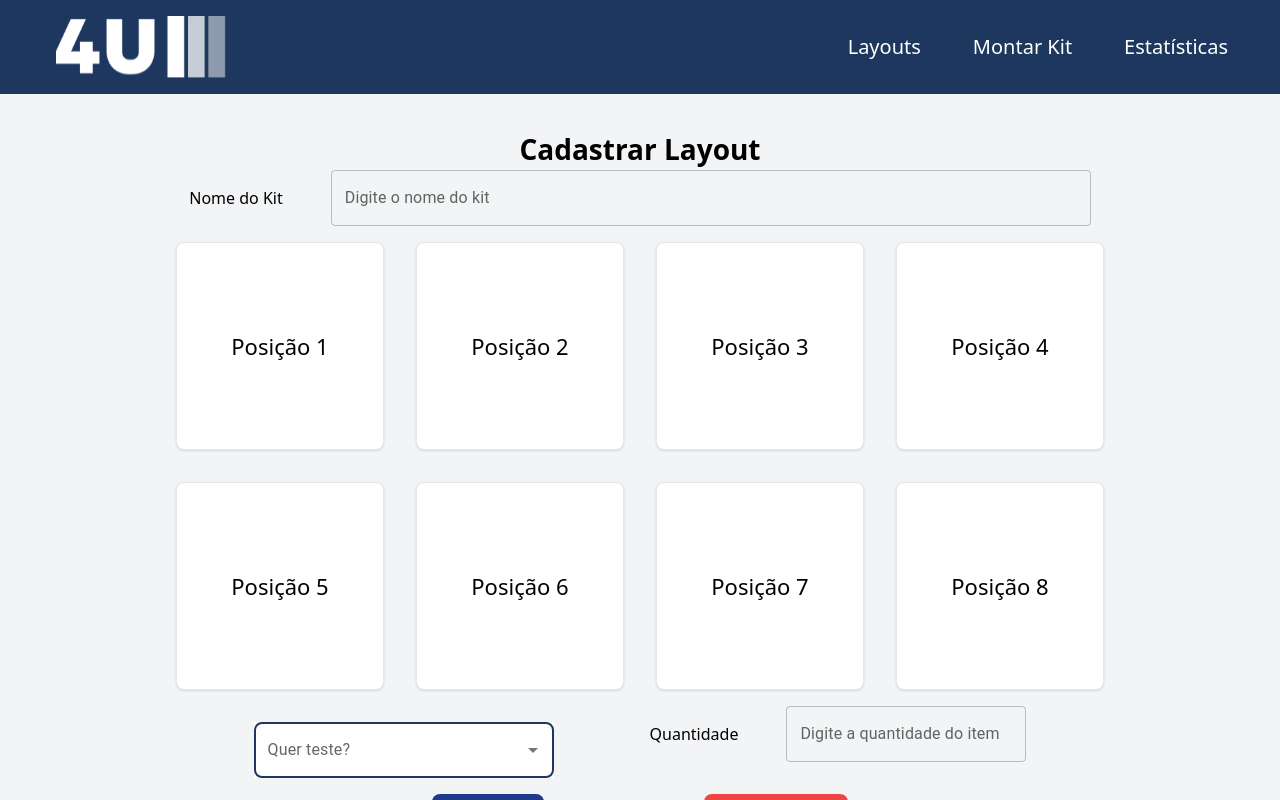
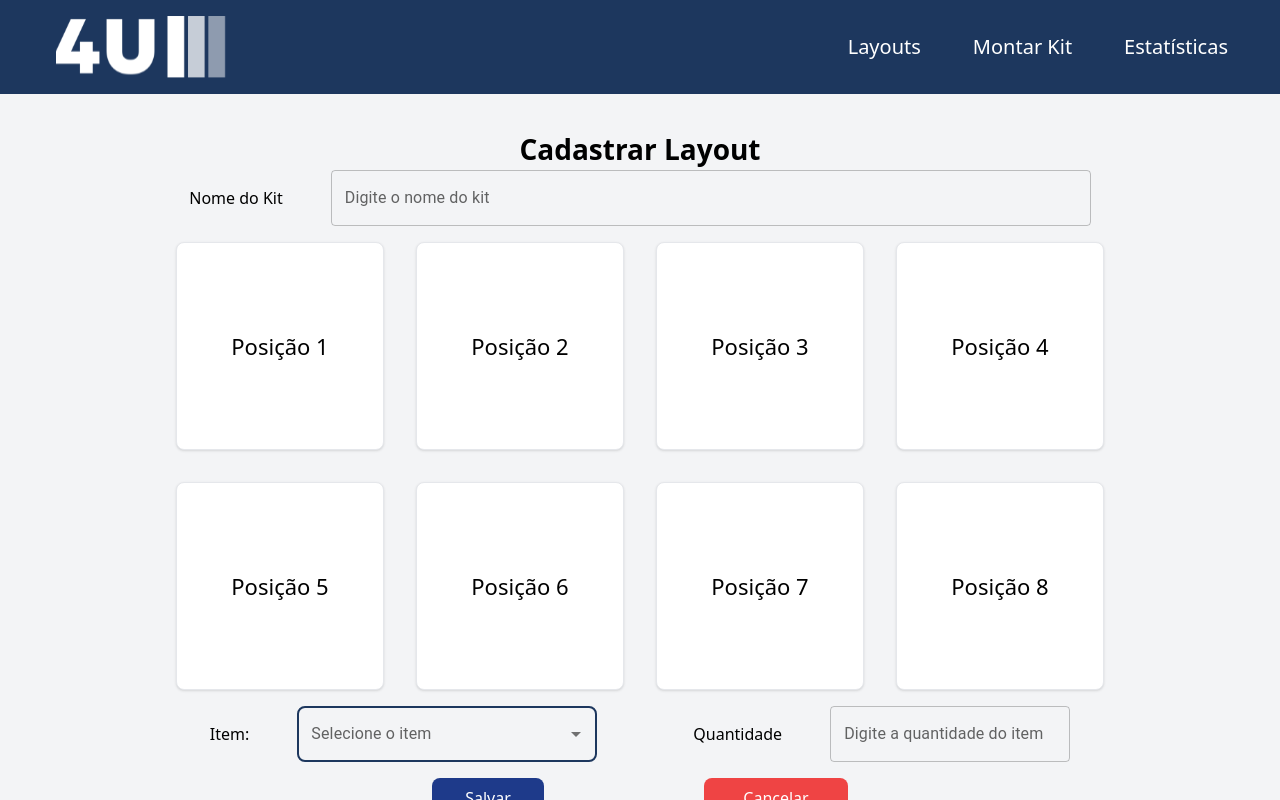
Before and after one commit to Inteli-College/2024-T0008-EC05-G04, a React (Create React App) app in the folder src/frontend/my-app/: page /cadastroKit in a window 1280 px wide. Built offline with nearby package versions, Linux system fonts and the light colour scheme; no server answers.

Commit message:
feat: Adding button onclick, handling new itensKit

```diff
--- a/src/frontend/my-app/src/components/autocomple.tsx
+++ /dev/null
@@ -1,61 +0,0 @@
-import * as React from 'react';
-import TextField from '@mui/material/TextField';
-import Autocomplete from '@mui/material/Autocomplete';
-
-interface Robot {
-    id: number;
-    name: string;
-    route: string;
-  }
-
-
-interface Item {
-id: number;
-name: string;
-}
-
-interface Props {
-  items: Item[] | null | Robot[];
-  text: string;
-  size: number;
-  onChangeValue: (id: number) => void;
-}
-
-const autocomplete: React.FC<Props> = ({ items, text, size,onChangeValue }) => {
-    const combinedOptions: (Item | Robot)[] = items ? [...(items as Item[]), ...(items as Robot[])] : [];
-    return (
-    <div className="flex justify-center my-4">
-      <Autocomplete
-        disablePortal
-        id="combo-box-demo"
-        options={combinedOptions|| []}
-        getOptionLabel={(option: Item | Robot) => option.name}
-        onChange={(event, value) => onChangeValue(value ? value.id : 0)} // Use the onChange event to call onSelectRobot
-        sx={{
-          width: size,
-          "& .MuiOutlinedInput-root": {
-            "& fieldset": {
-              borderColor: "#1D375E",
-              borderWidth: '2px',
-              borderRadius: '8px'
-            },
-            "&:hover fieldset": {
-              borderColor: "#1D375E",
-            },
-            "&.Mui-focused fieldset": {
-              borderColor: "#1D375E",
-            }
-          }
-        }}
-        renderInput={(params) => (
-          <TextField
-            {...params}
-            label= {text}
-            className="bg-white text-base"
-          />
-        )}
-      />
-    </div>
-  );
-}
-export default autocomplete
--- a/src/frontend/my-app/src/components/button.tsx
+++ b/src/frontend/my-app/src/components/button.tsx
@@ -4,13 +4,14 @@ import React from 'react';
 interface ButtonMedioProps{
     title: string
     props:string
+    onChangeValue: () => void | null;
 }
 
-const ButtonMedio: React.FC<ButtonMedioProps>  = ({title, props}) => {
+const ButtonMedio: React.FC<ButtonMedioProps>  = ({title, props,onChangeValue}) => {
     return(
         <div>
            <div>
-           <button className={`${props} rounded-lg h-10 text-white`}>{title}</button>
+           <button className={`${props} rounded-lg h-10 text-white`} onClick={onChangeValue}>{title}</button>
            </div>
         </div>
     );
--- a/src/frontend/my-app/src/components/cardItem.tsx
+++ b/src/frontend/my-app/src/components/cardItem.tsx
@@ -1,13 +1,22 @@
 import { useEffect, useState } from "react";
 
+
+interface itemKit {
+    kit_id: number
+    position: number
+    item_id: number
+    quantity: number
+}
 interface CardItemProps{
     item: number
     onSelectItem: (item: number) => void;
     num: number
+    kitItems: itemKit[]
 }
 
-const CardItem: React.FC<CardItemProps>  = ({item,onSelectItem, num}) => {
-    const [borderStyle, setBorderStyle] = useState<string>("border-black");
+const CardItem: React.FC<CardItemProps>  = ({item,onSelectItem, num, kitItems}) => {
+    const [borderStyle, setBorderStyle] = useState<string>("");
+    const [backgroundStyle, setBackgroundStyle] = useState<string>("bg-white");
     useEffect(() => {
         if (num === item) {
             // Change the border style if num equals item
@@ -17,9 +26,18 @@ const CardItem: React.FC<CardItemProps>  = ({item,onSelectItem, num}) => {
             setBorderStyle("");
         }
     }, [num])
+
+    useEffect(() =>{
+        kitItems.map(item => {
+            if (item.item_id == num){
+                setBackgroundStyle("bg-violet-600")
+            }
+        })
+    })
+
     return(
         <div>
-            <div className={`bg-white rounded-lg border ${borderStyle} shadow w-52 h-52 flex items-center justify-center transition duration-500  hover:text-violet-600`} onClick={() => onSelectItem(item)}>
+            <div className={`${backgroundStyle}  rounded-lg border ${borderStyle} shadow w-52 h-52 flex items-center justify-center transition duration-500  hover:text-violet-600`} onClick={() => onSelectItem(item)}>
                     <p className="text-[22px] black">
                         Posição {item}
                     </p>
--- /dev/null
+++ b/src/frontend/my-app/src/components/searchBar.tsx
@@ -0,0 +1,73 @@
+import * as React from 'react';
+import TextField from '@mui/material/TextField';
+import Autocomplete from '@mui/material/Autocomplete';
+import { Label } from '@mui/icons-material';
+
+interface Robot {
+    id: number;
+    name: string;
+    route: string;
+  }
+
+
+interface Item {
+id: number;
+name: string;
+}
+
+interface Props {
+  items: Item[] | null | Robot[];
+  text: string;
+  label: string;
+  size: number;
+  onChangeValue: (id: number) => void;
+}
+
+const autocomplete: React.FC<Props> = ({ items, text, label ,size,onChangeValue }) => {
+    let combinedOptions: (Item | Robot)[] = [];
+    if (items) {
+      if ((items as Item[]).length > 0) {
+        combinedOptions = items as Item[];
+      } else if ((items as Robot[]).length > 0) {
+        combinedOptions = items as Robot[];
+      }
+    }
+    return (
+      <div className='flex items-center mb-4 ml-0'>
+        <div className='text-[16px] mr-12'>
+            <p className= "font-medium text-[16px]" >{text}</p>
+        </div>
+        <Autocomplete
+          disablePortal
+          id="combo-box-demo"
+          options={combinedOptions|| []}
+          getOptionLabel={(option: Item | Robot) => option.name}
+          onChange={(event, value) => onChangeValue(value ? value.id : 0)} // Use the onChange event to call onSelectRobot
+          sx={{
+            width: size,
+            "& .MuiOutlinedInput-root": {
+              "& fieldset": {
+                borderColor: "#1D375E",
+                borderWidth: '2px',
+                borderRadius: '8px'
+              },
+              "&:hover fieldset": {
+                borderColor: "#1D375E",
+              },
+              "&.Mui-focused fieldset": {
+                borderColor: "#1D375E",
+              }
+            }
+          }}
+          renderInput={(params) => (
+            <TextField
+              {...params}
+              label= {label}
+              className=" text-base"
+            />
+          )}
+        />
+    </div>
+  );
+}
+export default autocomplete
--- a/src/frontend/my-app/src/pages/cadastroKit.tsx
+++ b/src/frontend/my-app/src/pages/cadastroKit.tsx
@@ -1,5 +1,5 @@
 import CardItem from "../components/cardItem";
-import SearchBar from '../components/autocomple';
+import SearchBar from '../components/searchBar';
 import InputCadastroKits from "../components/inputCadastroKits";
 import ButtonMedio from "../components/button";
 import Navbar from "../components/navbar";
@@ -28,7 +28,6 @@ const CadastroKit: React.FC = () =>{
     }
 
     const item = useFetch<Item[]>('http://localhost:8000/api/item');
-    console.log(item)
 
     const [kitItems,setKitItems] = useState<itemKit[]>([])
 
@@ -48,11 +47,10 @@ const CadastroKit: React.FC = () =>{
         }
     }
 
-    function addItem(event: React.MouseEvent<HTMLDivElement, MouseEvent>){
+    function addItem(){
         // Check if an item with the same index already exists
         const itemExists = kitItems.some(item => item.position === num);
-
-        if(kitItems?.length < 8 && itemExists){
+        if(kitItems?.length < 8 && !itemExists){
             const newItem: itemKit = {
                 kit_id: 0,
                 position: num,
@@ -96,6 +94,7 @@ const CadastroKit: React.FC = () =>{
                 // Handle successful response if needed
                 const data = await createKit.json();
                 console.log('Response:', data);
+                setKitItems([])
             }
             catch (error) {
                 console.error('Error:', error);
@@ -114,24 +113,24 @@ const CadastroKit: React.FC = () =>{
                     <div className="w-full flex flex-col items-center">
                         <InputCadastroKits props="w-[760px]" text="Nome do Kit" label="Digite o nome do kit"/>
                         <div className="grid grid-cols-1 gap-8 md:grid-cols-2 lg:grid-cols-4 mt-0">
-                            <CardItem item= {1}  onSelectItem={selectionPosition} num = {num} />
-                            <CardItem item= {2}  onSelectItem={selectionPosition} num = {num} />
-                            <CardItem item= {3}  onSelectItem={selectionPosition} num = {num} />
-                            <CardItem item= {4}  onSelectItem={selectionPosition} num = {num} />
-                            <CardItem item= {5}  onSelectItem={selectionPosition} num = {num} />
-                            <CardItem item= {6}  onSelectItem={selectionPosition} num = {num} />
-                            <CardItem item= {7}  onSelectItem={selectionPosition} num = {num} />
-                            <CardItem item= {8}  onSelectItem={selectionPosition} num = {num} />
+                            <CardItem item= {1}  onSelectItem={selectionPosition} num = {num} kitItems = {kitItems}  />
+                            <CardItem item= {2}  onSelectItem={selectionPosition} num = {num} kitItems = {kitItems} />
+                            <CardItem item= {3}  onSelectItem={selectionPosition} num = {num} kitItems = {kitItems} />
+                            <CardItem item= {4}  onSelectItem={selectionPosition} num = {num} kitItems = {kitItems} />
+                            <CardItem item= {5}  onSelectItem={selectionPosition} num = {num} kitItems = {kitItems} />
+                            <CardItem item= {6}  onSelectItem={selectionPosition} num = {num} kitItems = {kitItems} />
+                            <CardItem item= {7}  onSelectItem={selectionPosition} num = {num} kitItems = {kitItems} />
+                            <CardItem item= {8}  onSelectItem={selectionPosition} num = {num} kitItems = {kitItems} />
                         </div>
                     <div className="mt-4 flex gap-24">
-                        <SearchBar items = {item} text = {"Quer teste?"} size={300} onChangeValue ={(value) => selectionItem(value)}/>
+                        <SearchBar items = {item} text = {"Item:"} label = {"Selecione o item"} size={300} onChangeValue ={(value) => selectionItem(value)}/>
                         <InputCadastroKits props="w-60"text="Quantidade" label="Digite a quantidade do item" onChangeFunc={(value) => setQuantity(parseInt(value))}/>
                     </div>
                     <div className="flex gap-40 mb-4">
-                        <div onClick={addItem}>
-                            <ButtonMedio title="Salvar" props="bg-blue-900 w-28"/>
+                        <div >
+                            <ButtonMedio title="Salvar" props="bg-blue-900 w-28" onChangeValue={(addItem)} />
                         </div>
-                            <ButtonMedio title="Cancelar" props="bg-red-500 w-36"/>
+                            <ButtonMedio title="Cancelar" props="bg-red-500 w-36" onChangeValue={()=>{}} />
                         </div>
                     </div>
                 </div>
```
